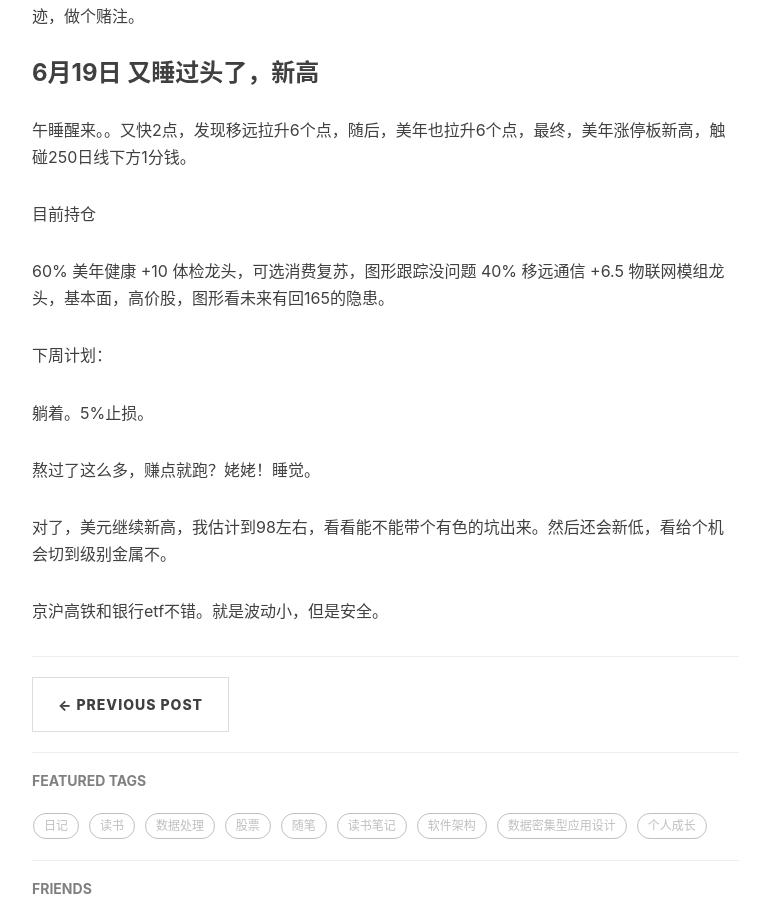
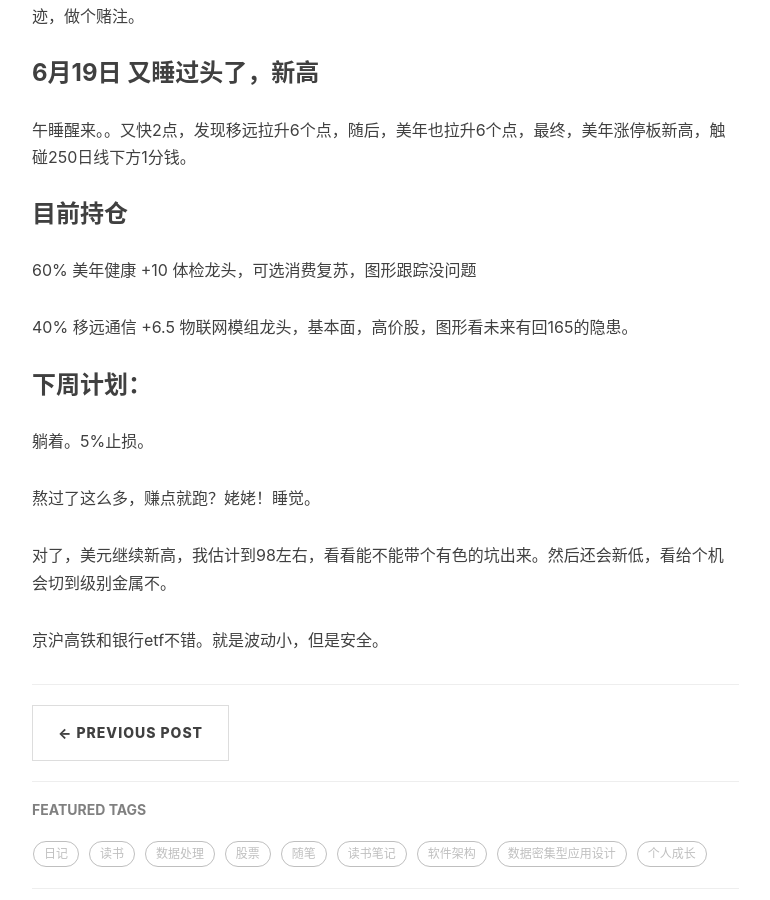
Before and after one commit to tyr-liu/tyr-liu.github.io, a Jekyll site: the page built from _posts/2020-06-19-.md, in a window 1280 px wide and 900 px high, scrolled down 2866 px. Shown: the whole window, without its empty margins (233-1003 px from the left). Built offline with Jekyll 4.4.1, drawn with Linux system fonts in a browser that asks for light colours; comment, search, counter and statistics services are not loaded.

Commit message:
(*) some update

```diff
--- a/_posts/2020-06-19-.md
+++ b/_posts/2020-06-19-.md
@@ -92,12 +92,13 @@ tags:
 
 午睡醒来。。又快2点，发现移远拉升6个点，随后，美年也拉升6个点，最终，美年涨停板新高，触碰250日线下方1分钱。
 
-目前持仓
+### 目前持仓
 
 60% 美年健康 +10 体检龙头，可选消费复苏，图形跟踪没问题
+
 40% 移远通信 +6.5 物联网模组龙头，基本面，高价股，图形看未来有回165的隐患。
 
-下周计划：
+### 下周计划：
 
 躺着。5%止损。
 
```
